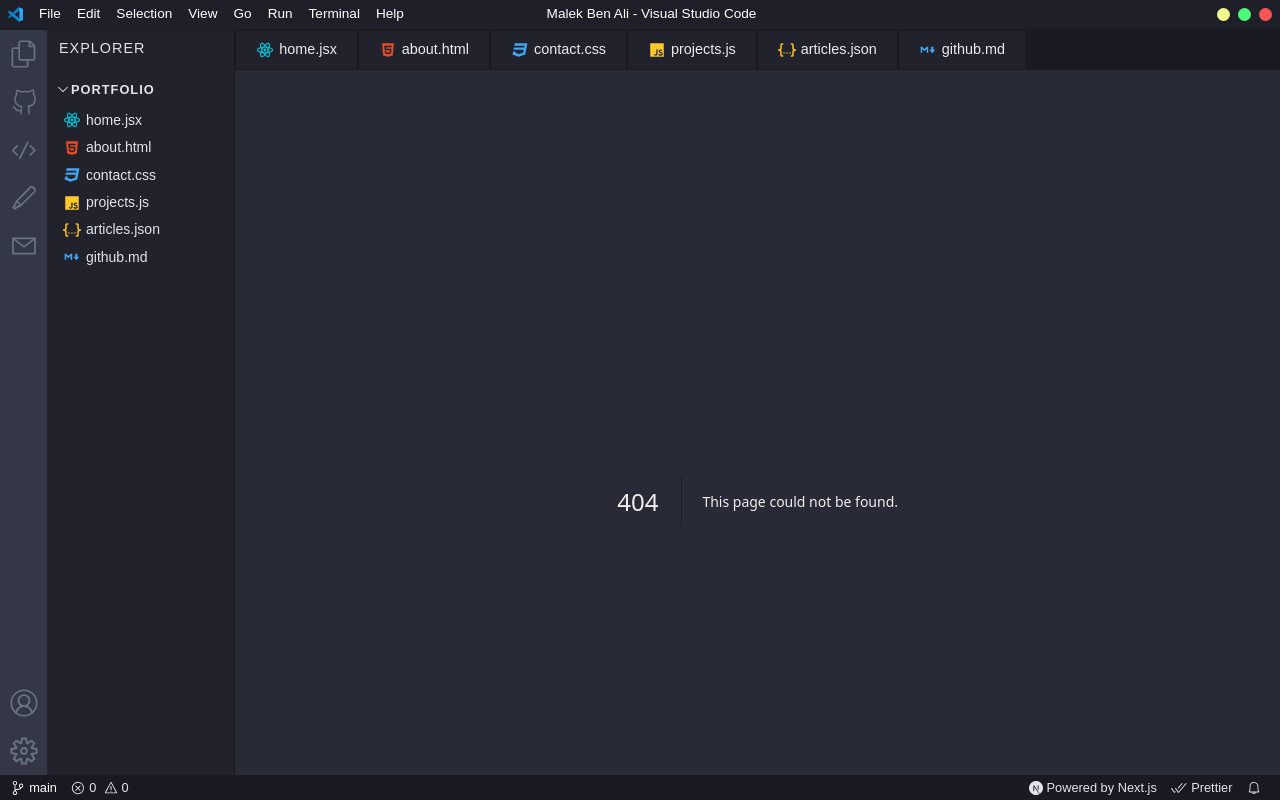
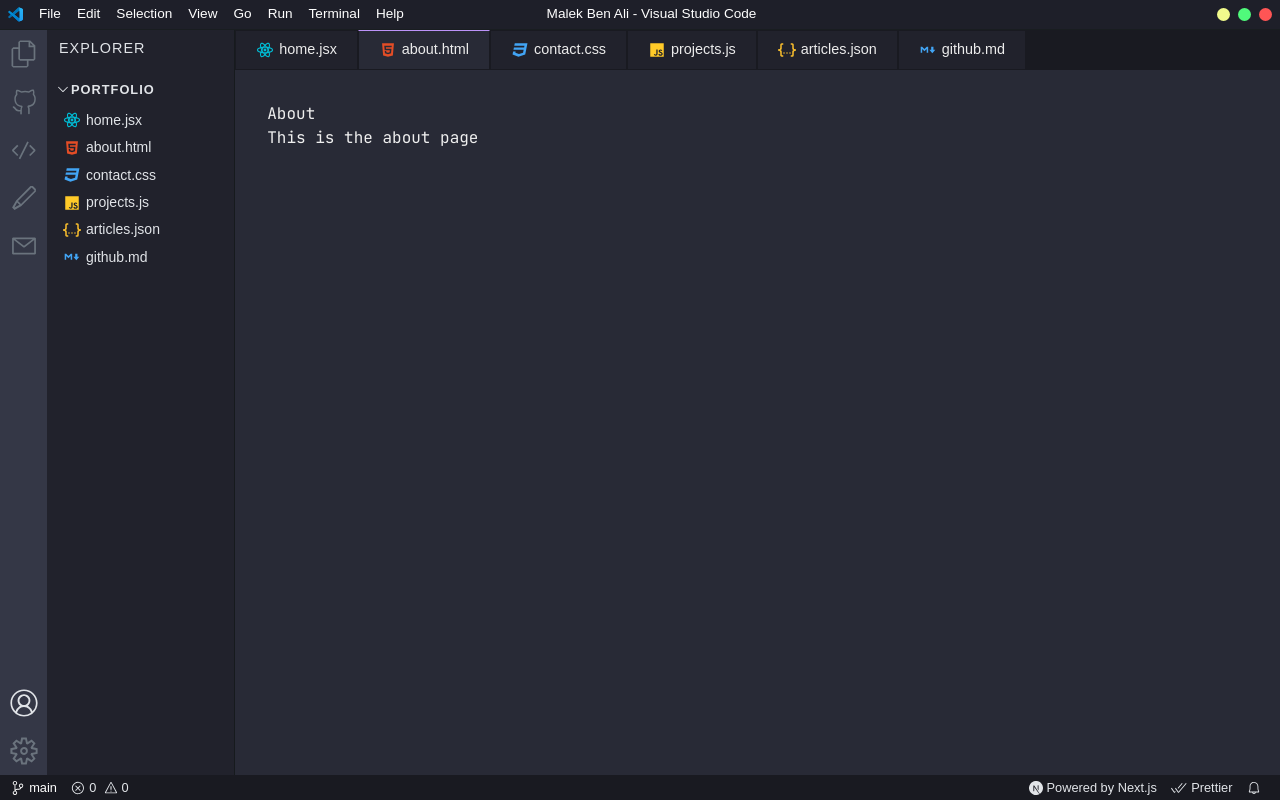
Before and after one commit to malekbena/malek_code, a Next.js app in the folder client/: page /about in a window 1280 px wide. Before the commit this address had no page. Built offline with nearby package versions, Linux system fonts and the light colour scheme.

Commit message:
adding pages direcrtories

```diff
--- /dev/null
+++ b/client/src/app/about/page.js
@@ -0,0 +1,9 @@
+const AboutPage = () => {
+    return (
+        <div>
+        <h1>About</h1>
+        <p>This is the about page</p>
+        </div>
+    );
+}
+    export default AboutPage;
--- /dev/null
+++ b/client/src/app/articles/page.js
@@ -0,0 +1,8 @@
+const ArticlesPage = () => {
+    return (
+        <div>
+            <h1>Articles</h1>
+        </div>
+    );
+}
+export default ArticlesPage
--- /dev/null
+++ b/client/src/app/contact/page.js
@@ -0,0 +1,9 @@
+const ContactPage = () => {
+    return (
+        <div>
+            <h1>Contact</h1>
+            <p>Send me a message!</p>
+        </div>
+    );
+}
+export default ContactPage
--- /dev/null
+++ b/client/src/app/github/page.js
@@ -0,0 +1,8 @@
+const GithubPage = () => {
+    return (
+        <div>
+        <h1>Github Page</h1>
+        </div>
+    );
+}
+export default GithubPage
--- a/client/src/app/page.js
+++ b/client/src/app/page.js
@@ -5,10 +5,6 @@ export default function Home() {
         <h2>home</h2>
         <p>Lorem ipsum dolor sit, amet consectetur adipisicing elit. Sunt quia beatae fugit repellendus aliquid qui officiis praesentium nisi. Ut quaerat voluptates at nam magni veritatis dolores nostrum porro laborum neque.</p>
       </section>
-      <section className="index_section" id="about">
-        <h2>About</h2>
-        <p>Lorem ipsum dolor sit, amet consectetur adipisicing elit. Sunt quia beatae fugit repellendus aliquid qui officiis praesentium nisi. Ut quaerat voluptates at nam magni veritatis dolores nostrum porro laborum neque.</p>
-      </section>
     </div>
   )
 }
--- /dev/null
+++ b/client/src/app/projects/page.js
@@ -0,0 +1,8 @@
+const ProjectsPage = () => {
+    return (
+        <div>
+            <h1>Projects</h1>
+        </div>
+    );
+}
+export default ProjectsPage
--- /dev/null
+++ b/client/src/app/settings/page.js
@@ -0,0 +1,8 @@
+const SettingsPage = () => {
+    return (
+        <div>
+            <h1>Settings</h1>
+        </div>
+    );
+}
+export default SettingsPage;
--- a/client/src/components/Sidebar.js
+++ b/client/src/components/Sidebar.js
@@ -1,3 +1,4 @@
+'use client';
 import Link from 'next/link';
 import FilesIcon from './icons/FilesIcon';
 import GithubIcon from './icons/GithubIcon';
@@ -7,43 +8,45 @@ import MailIcon from './icons/MailIcon';
 import AccountIcon from './icons/AccountIcon';
 import SettingsIcon from './icons/SettingsIcon';
 import styles from '../styles/Sidebar.module.css';
+import { usePathname } from 'next/navigation';
 
 
 const sidebarTopItems = [
     {
         Icon: FilesIcon,
-        path: '#home',
+        path: '/',
     },
     {
         Icon: GithubIcon,
-        path: '#github',
+        path: '/github',
     },
     {
         Icon: CodeIcon,
-        path: '#projects',
+        path: '/projects',
     },
     {
         Icon: PencilIcon,
-        path: '#articles',
+        path: '/articles',
     },
     {
         Icon: MailIcon,
-        path: '#contact',
+        path: '/contact',
     },
 ];
 
 const sidebarBottomItems = [
     {
         Icon: AccountIcon,
-        path: '#about',
+        path: '/about',
     },
     {
         Icon: SettingsIcon,
-        path: '#settings',
+        path: '/settings',
     },
 ];
 
-const Sidebar = ({active}) => {
+const Sidebar = () => {
+    const pathname = usePathname();
 
     return (
         <aside className={styles.sidebar}>
@@ -51,12 +54,12 @@ const Sidebar = ({active}) => {
                 {sidebarTopItems.map(({ Icon, path }) => (
                     <Link href={path} key={path}>
                         <div
-                            className={`${styles.iconContainer} ${active === path && styles.active
+                            className={`${styles.iconContainer} ${pathname === path && styles.active
                                 }`}
                         >
                             <Icon
                                 fill={
-                                    active === path
+                                    pathname === path
                                         ? 'rgb(225, 228, 232)'
                                         : 'rgb(106, 115, 125)'
                                 }
@@ -68,11 +71,11 @@ const Sidebar = ({active}) => {
             </div>
             <div className={styles.sidebarBottom}>
                 {sidebarBottomItems.map(({ Icon, path }) => (
-                    <div className={styles.iconContainer}>
-                        <Link href={path} key={path}>
+                    <div className={styles.iconContainer} key={path}>
+                        <Link href={path}>
                             <Icon
                                 fill={
-                                    active === path
+                                    pathname === path
                                         ? 'rgb(225, 228, 232)'
                                         : 'rgb(106, 115, 125)'
                                 }
--- a/client/src/components/Tab.js
+++ b/client/src/components/Tab.js
@@ -2,13 +2,15 @@
 import Link from 'next/link';
 import Image from 'next/image';
 import styles from '../styles/Tab.module.css';
+import { usePathname } from 'next/navigation';
 
 const Tab = ({ icon, filename, path }) => {
+    const pathname = usePathname();
     return (
         <Link href={path}>
             <div
-                className={`${styles.tab} ${window.location.hash === path && styles.active}`}
-                // className={`${styles.tab}`}
+                className={`${styles.tab} ${pathname === path && styles.active}`}
+
             >
                 <Image src={icon} alt={filename} height={18} width={18} />
                 <p>{filename}</p>
--- a/client/src/components/Tabsbar.js
+++ b/client/src/components/Tabsbar.js
@@ -4,12 +4,12 @@ import styles from '../styles/Tabsbar.module.css';
 const Tabsbar = () => {
     return (
         <div className={styles.tabs}>
-            <Tab icon="/react_icon.svg" filename="home.jsx" path="#home" />
-            <Tab icon="/html_icon.svg" filename="about.html" path="#about" />
-            <Tab icon="/css_icon.svg" filename="contact.css" path="#contact" />
-            <Tab icon="/js_icon.svg" filename="projects.js" path="#projects" />
-            <Tab icon="/json_icon.svg" filename="articles.json" path="#articles" />
-            <Tab icon="/markdown_icon.svg" filename="github.md" path="#github" />
+            <Tab icon="/react_icon.svg" filename="home.jsx" path="/" />
+            <Tab icon="/html_icon.svg" filename="about.html" path="/about" />
+            <Tab icon="/css_icon.svg" filename="contact.css" path="/contact" />
+            <Tab icon="/js_icon.svg" filename="projects.js" path="/projects" />
+            <Tab icon="/json_icon.svg" filename="articles.json" path="/articles" />
+            <Tab icon="/markdown_icon.svg" filename="github.md" path="/github" />
         </div>
     );
 };
--- a/client/src/styles/globals.css
+++ b/client/src/styles/globals.css
@@ -53,10 +53,3 @@
     --article-bg: #21222c;
   }
 }
-
-.sections {
-  flex-direction: column;
-}
-.index_section {
-  height: 100vh;
-}
```
Also changed, not shown: client/src/components/Explorer.js (+7 -7 lines), 1 other file (tests, documents, lock files or other folders).
